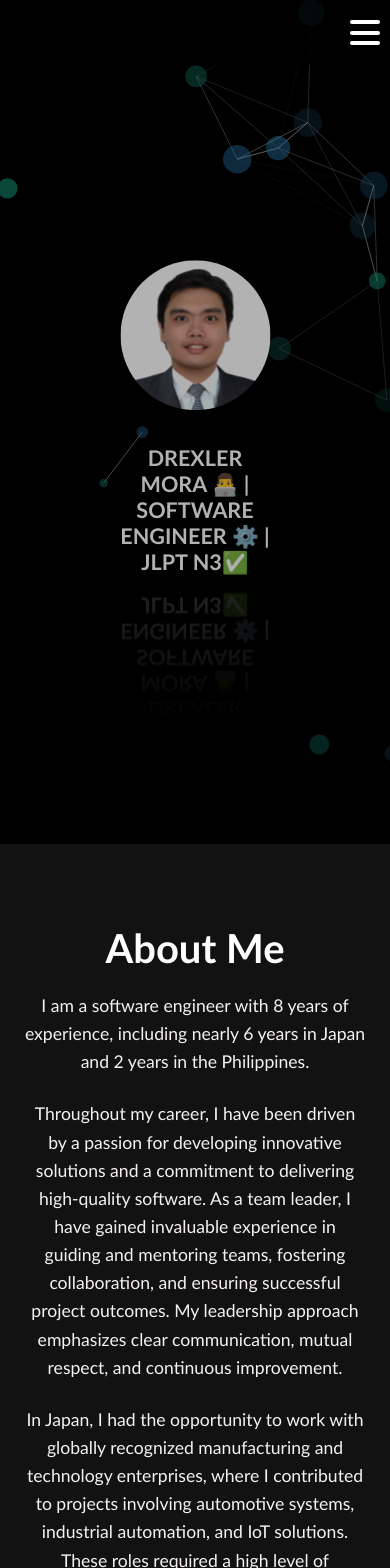
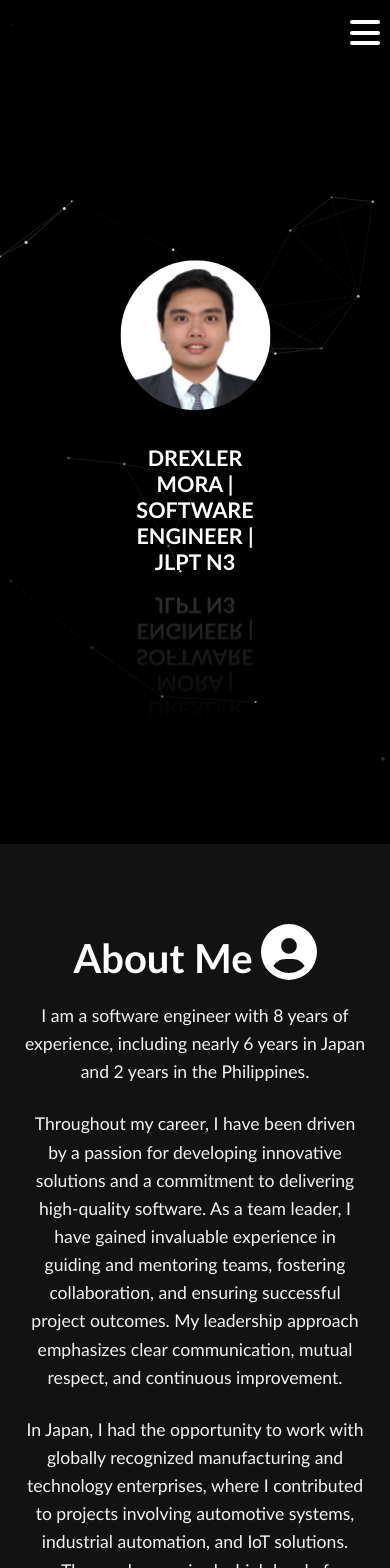
Before and after one commit to drexlermora/drexlermora.github.io, a React (Vite) app: page / in a window 390 px wide. Shown: the top 1568 px of the page. Built offline with nearby package versions, Linux system fonts and the light colour scheme.

Commit message:
design update

```diff
--- a/src/components/About.jsx
+++ b/src/components/About.jsx
@@ -1,19 +1,30 @@
 import React from "react";
 import { motion } from "framer-motion";
+import { FontAwesomeIcon } from "@fortawesome/react-fontawesome";
+import { faUserCircle } from "@fortawesome/free-solid-svg-icons"; // profile icon
 
 const paragraphs = [
   `I am a software engineer with 8 years of experience, including nearly 6 years in Japan and 2 years in the Philippines.`,
   `Throughout my career, I have been driven by a passion for developing innovative solutions and a commitment to delivering high-quality software. As a team leader, I have gained invaluable experience in guiding and mentoring teams, fostering collaboration, and ensuring successful project outcomes. My leadership approach emphasizes clear communication, mutual respect, and continuous improvement.`,
   `In Japan, I had the opportunity to work with globally recognized manufacturing and technology enterprises, where I contributed to projects involving automotive systems, industrial automation, and IoT solutions. These roles required a high level of discretion, as many of the projects were proprietary in nature. My experience in such environments strengthened my skills in cross-functional teamwork, agile development, and system integration.`,
   `I have honed my expertise in a wide range of programming languages and technologies, enabling me to contribute both as an individual contributor and as a strategic team player. I am highly adaptable and can quickly learn and integrate new technologies to meet the evolving needs of any project. My time in the Philippines has further enhanced my ability to thrive in fast-paced, dynamic work settings.`,
-  `Additionally, I am proficient in Japanese at an intermediate level and have passed the Japanese Language Proficiency Test (JLPT) N3, which strengthens my ability to communicate effectively in bilingual team environments and with Japanese clients. I am eager to continue leveraging my leadership skills, technical expertise, and adaptability to drive exciting projects and foster professional growth in both myself and my team.`
+  `Additionally, I am proficient in Japanese at an intermediate level and have passed the Japanese Language Proficiency Test (JLPT) N3, which strengthens my ability to communicate effectively in bilingual team environments and with Japanese clients. I am eager to continue leveraging my leadership skills, technical expertise, and adaptability to drive exciting projects and foster professional growth in both myself and my team.`,
 ];
 
 const About = () => {
   return (
     <section id="about" className="about-section text-center py-12">
       <div className="container max-w-4xl mx-auto px-4">
-        <h2 className="text-3xl font-bold mb-6">About Me</h2>
+      <h2 className="mb-8 flex items-center justify-center gap-3">
+        About Me
+        <FontAwesomeIcon
+          icon={faUserCircle}
+          className="text-gray-700"
+          style={{ fontSize: "3.5rem", marginLeft: "0.5rem" }}
+          aria-label="About Me"
+          title="About Me"
+        />
+      </h2>
 
         {paragraphs.map((paragraph, index) => (
           <motion.p
--- a/src/components/Contact.jsx
+++ b/src/components/Contact.jsx
@@ -2,7 +2,7 @@ import React, { useState, useEffect } from "react";
 import emailjs from "emailjs-com";
 import { FontAwesomeIcon } from '@fortawesome/react-fontawesome';
 import { faLinkedin, faGithub, faFacebook } from '@fortawesome/free-brands-svg-icons';
-import { faArrowUp } from '@fortawesome/free-solid-svg-icons';
+import { faArrowUp, faEnvelope } from '@fortawesome/free-solid-svg-icons'; // added faEnvelope
 
 const Contact = () => {
   const [formData, setFormData] = useState({
@@ -78,7 +78,16 @@ const Contact = () => {
   return (
     <section id="contact" className="contact-section py-5" style={{ position: "relative" }}>
       <div className="container">
-        <h2 className="text-center mb-4">Contact Me</h2>
+        <h2 className="text-center mb-4 flex items-center justify-center gap-3">
+          Contact Me
+          <FontAwesomeIcon
+            icon={faEnvelope}
+            className="text-gray-700"
+            style={{ fontSize: "2.5rem", marginLeft: "0.5rem" }}
+            aria-label="Contact Me"
+            title="Contact Me"
+          />
+        </h2>
         <div className="row justify-content-center">
           <div className="col-md-8">
             <form onSubmit={handleSubmit}>
@@ -173,7 +182,7 @@ const Contact = () => {
           className="scroll-to-top-btn"
           aria-label="Scroll to top"
           title="Scroll to top"
-              >
+        >
           <FontAwesomeIcon icon={faArrowUp} />
         </button>
       )}
--- a/src/components/Home.jsx
+++ b/src/components/Home.jsx
@@ -22,7 +22,7 @@ const Home = () => {
         />
         <div className="mirror">
           <h4 className="text-uppercase text-white text-3xl md:text-5xl font-bold">
-            Drexler Mora 👨‍💻 | Software Engineer ⚙️ | JLPT N3✅
+            Drexler Mora | Software Engineer | JLPT N3
           </h4>
         </div>
       </div>
--- a/src/components/Skills.jsx
+++ b/src/components/Skills.jsx
@@ -1,6 +1,8 @@
 import React from "react";
 import CardComponent from "./others/CardComponent";
 import { motion } from "framer-motion";
+import { FontAwesomeIcon } from "@fortawesome/react-fontawesome";
+import { faTools } from "@fortawesome/free-solid-svg-icons"; // toolbox icon
 
 const Skills = () => {
   const skills = [
@@ -34,16 +36,16 @@ const Skills = () => {
     visible: {
       transition: {
         staggerChildren: 0.07,
-        delayChildren: 0.3
-      }
-    }
+        delayChildren: 0.3,
+      },
+    },
   };
 
   const itemVariants = {
     hidden: {
       opacity: 0,
       y: 20,
-      scale: 0.9
+      scale: 0.9,
     },
     visible: {
       opacity: 1,
@@ -52,15 +54,24 @@ const Skills = () => {
       transition: {
         type: "spring",
         stiffness: 100,
-        damping: 10
-      }
-    }
+        damping: 10,
+      },
+    },
   };
 
   return (
     <section id="skills" className="skills-section text-center py-8 md:py-12">
       <div className="container mx-auto px-4">
-      <h2 className="text-2xl md:text-3xl font-bold mb-6 md:mb-8">My Skills</h2>
+        <h2 className="text-2xl md:text-3xl font-bold mb-6 md:mb-8 flex items-center justify-center gap-3">
+          My Skills
+          <FontAwesomeIcon
+            icon={faTools}
+            className="text-gray-700"
+            style={{ fontSize: "2.5rem", marginLeft: "0.5rem" }}
+            aria-label="Skills"
+            title="Skills"
+          />
+        </h2>
         <motion.div
           className="row g-2 mt-4 flex flex-wrap justify-center"
           variants={containerVariants}
@@ -75,10 +86,7 @@ const Skills = () => {
               variants={itemVariants}
               whileHover={{ scale: 1.05 }}
             >
-              <CardComponent
-                imageSrc={skill.imageSrc}
-                title={skill.title}
-              />
+              <CardComponent imageSrc={skill.imageSrc} title={skill.title} />
             </motion.div>
           ))}
         </motion.div>
--- a/src/components/others/ParticlesBackground.jsx
+++ b/src/components/others/ParticlesBackground.jsx
@@ -9,43 +9,55 @@ const ParticlesBackground = () => {
 
   const options = {
     fullScreen: { enable: false },
+    background: {
+      color: "#000000", // pure black background to highlight white particles
+    },
     particles: {
       number: {
-        value: 40,
-        density: { enable: true, value_area: 800 },
+        value: 100,
+        density: { enable: true, value_area: 1200 },
       },
-      color: { value: ["#3498db", "#2980b9", "#1abc9c", "#16a085"] },
-      shape: { type: "circle" },
+      color: { value: "#ffffff" },
+      shape: {
+        type: "circle",
+      },
       opacity: {
-        value: 0.6,
-        random: true,
-      },
-      size: {
-        value: 15,
+        value: 0.8,
         random: true,
         anim: {
           enable: true,
-          speed: 2,
-          size_min: 5,
+          speed: 1.5,
+          opacity_min: 0.3,
+          sync: false,
+        },
+      },
+      size: {
+        value: 2,
+        random: { enable: true, minimumValue: 1 },
+        anim: {
+          enable: true,
+          speed: 1,
+          size_min: 1,
           sync: false,
         },
       },
       move: {
         enable: true,
-        speed: 2,
+        speed: 0.3,
         direction: "none",
         random: true,
         straight: false,
         out_mode: "out",
         bounce: false,
       },
-      // Change from line_linked to links for newer versions
       links: {
-        enable: true,      // Enable connection lines
-        distance: 150,     // Max distance to draw lines between particles
-        color: "#ffffff",  // Line color
-        opacity: 0.4,
-        width: 1,
+        enable: true,
+        distance: 140,
+        color: "#ffffff",
+        opacity: 0.15,
+        width: 0.6,
+        blink: false,
+        consent: false,
       },
     },
     interactivity: {
@@ -53,30 +65,19 @@ const ParticlesBackground = () => {
       events: {
         onhover: {
           enable: true,
-          mode: ["grab", "bubble"],  // Grab mode for connected effect + bubble
+          mode: "grab",
         },
         onclick: {
-          enable: true,
-          mode: "push",
+          enable: false,
         },
         resize: true,
       },
       modes: {
         grab: {
-          distance: 200,
+          distance: 150,
           links: {
-            opacity: 1,
+            opacity: 0.4,
           },
-        },
-        bubble: {
-          distance: 250,
-          size: 20,
-          duration: 2,
-          opacity: 0.8,
-          speed: 3,
-        },
-        push: {
-          particles_nb: 4,
         },
       },
     },
--- a/src/styles.css
+++ b/src/styles.css
@@ -131,7 +131,7 @@ ul {
 
 .home-section {
   display: flex;
-  filter: brightness(70%);
+  filter: brightness(100%);
 }
 
 .overlay {
```
